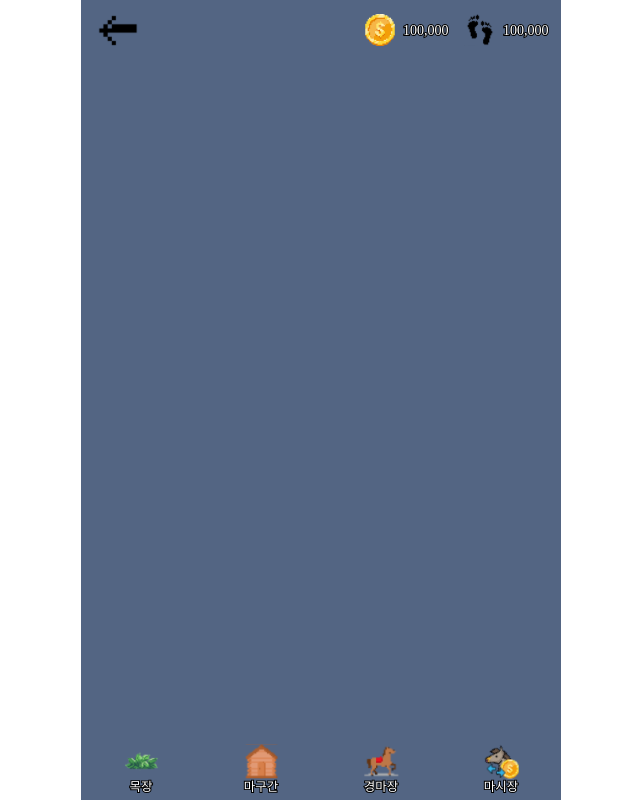
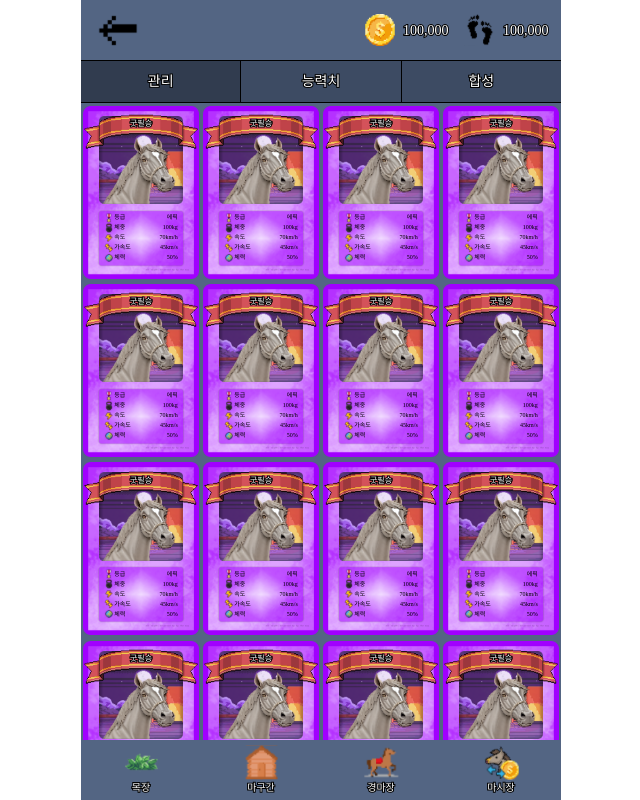
Before and after one commit to Grande-Horse/grande-horse, a React (Vite) app in the folder frontend/web/: page /stall in a window 1280 px wide. Shown: the whole page, without its empty margins (319-959 px from the left). Built offline with nearby package versions, Linux system fonts and the light colour scheme; a web font is replaced by a local one.

Commit message:
feat: SmallHorseCard 컴포넌트 구현

```diff
--- a/frontend/web/src/App.tsx
+++ b/frontend/web/src/App.tsx
@@ -2,6 +2,7 @@ import { BrowserRouter, Routes, Route } from 'react-router-dom';
 import '@/App.css';
 import GlobalLayout from '@/layouts/GlobalLayout';
 import HomePage from '@/pages';
+import StallPage from '@/pages/stall';
 
 function App() {
   return (
@@ -9,6 +10,7 @@ function App() {
       <GlobalLayout>
         <Routes>
           <Route path='/' element={<HomePage />} />
+          <Route path='/stall' element={<StallPage />} />
         </Routes>
       </GlobalLayout>
     </BrowserRouter>
--- /dev/null
+++ b/frontend/web/src/components/cards/HorseCard.tsx
@@ -0,0 +1,77 @@
+import { HorseType } from '@/types/horse';
+import RankIcon from '@/assets/icons/rankIcon.svg?react';
+import WeightIcon from '@/assets/icons/weightIcon.svg?react';
+import SpeedIcon from '@/assets/icons/speedIcon.svg?react';
+import AccelerationIcon from '@/assets/icons/accelerationIcon.svg?react';
+import StaminaIcon from '@/assets/icons/staminaIcon.svg?react';
+import Ribbon from '@/assets/images/ribbon.png';
+import { getDynamicImgSrc } from '@/utils/image';
+import { RankMap } from '@/constants/horse';
+
+interface HorseCardProps {
+  horse: HorseType;
+}
+
+const HorseCard: React.FC<HorseCardProps> = ({
+  horse: { name, coatColor, rank, weight, speed, acceleration, stamina },
+}) => {
+  const horseStats = [
+    {
+      icon: <RankIcon />,
+      label: '등급',
+      value: RankMap[rank as keyof typeof RankMap],
+    },
+    { icon: <WeightIcon />, label: '체중', value: weight + 'kg' },
+    { icon: <SpeedIcon />, label: '속도', value: speed + 'km/h' },
+    { icon: <AccelerationIcon />, label: '가속도', value: acceleration + 'km/s' },
+    { icon: <StaminaIcon />, label: '체력', value: stamina + '%' },
+  ];
+
+  const horseImageSrc = getDynamicImgSrc('horses', coatColor + 'Horse');
+
+  return (
+    <div>
+      <div
+        className={`${cardImageClass[rank as keyof typeof cardImageClass]} relative flex aspect-[320/492] w-[34.2rem] flex-col items-center justify-between bg-contain bg-center bg-no-repeat pt-14`}
+      >
+        <p className='text-heading4 text-stroke absolute top-17 z-20'>{name}</p>
+        <img src={Ribbon} alt='ribbon' className='absolute top-10 z-10' />
+        <div
+          className={`${bgImageClass[rank as keyof typeof bgImageClass]} relative aspect-[256/270] w-[25.6rem] bg-cover`}
+        >
+          <img src={horseImageSrc} className='absolute bottom-0' />
+        </div>
+
+        <ul className='flex w-full flex-col gap-2 pr-24 pb-22 pl-22'>
+          {horseStats.map((stat) => (
+            <li key={stat.label} className='flex items-center justify-between'>
+              <div className='flex items-center'>
+                <span>{stat.icon}</span>
+                <p className='text-black'>{stat.label}</p>
+              </div>
+              <p className='text-stroke'>{stat.value}</p>
+            </li>
+          ))}
+        </ul>
+      </div>
+    </div>
+  );
+};
+
+export default HorseCard;
+
+const cardImageClass = {
+  normal: `bg-[url(@/assets/images/cards/normalCard.png)]`,
+  rare: `bg-[url(@/assets/images/cards/rareCard.png)]`,
+  epic: `bg-[url(@/assets/images/cards/epicCard.png)]`,
+  unique: `bg-[url(@/assets/images/cards/uniqueCard.png)]`,
+  legend: `bg-[url(@/assets/images/cards/legendCard.png)]`,
+} as const;
+
+const bgImageClass = {
+  normal: `bg-[url(@/assets/images/backgrounds/normalBg.png)]`,
+  rare: `bg-[url(@/assets/images/backgrounds/rareBg.png)]`,
+  epic: `bg-[url(@/assets/images/backgrounds/epicBg.png)]`,
+  unique: `bg-[url(@/assets/images/backgrounds/uniqueBg.png)]`,
+  legend: `bg-[url(@/assets/images/backgrounds/legendBg.png)]`,
+} as const;
--- a/frontend/web/src/components/HorseCard.tsx
+++ b/frontend/web/src/components/cards/smallHorseCard.tsx
@@ -1,4 +1,4 @@
-import { HorseType, RankMap } from '@/types/horse';
+import { HorseType } from '@/types/horse';
 import RankIcon from '@/assets/icons/rankIcon.svg?react';
 import WeightIcon from '@/assets/icons/weightIcon.svg?react';
 import SpeedIcon from '@/assets/icons/speedIcon.svg?react';
@@ -6,51 +6,50 @@ import AccelerationIcon from '@/assets/icons/accelerationIcon.svg?react';
 import StaminaIcon from '@/assets/icons/staminaIcon.svg?react';
 import Ribbon from '@/assets/images/ribbon.png';
 import { getDynamicImgSrc } from '@/utils/image';
+import { RankMap } from '@/constants/horse';
 
-interface HorseCardProps {
+interface SmallHorseCardProps {
   horse: HorseType;
-  size?: 'lg' | 'sm';
 }
 
-const HorseCard: React.FC<HorseCardProps> = ({
+const SmallHorseCard: React.FC<SmallHorseCardProps> = ({
   horse: { name, coatColor, rank, weight, speed, acceleration, stamina },
-  size = 'lg',
 }) => {
   const horseStats = [
     {
-      icon: <RankIcon />,
+      icon: <RankIcon width={10} height={10} />,
       label: '등급',
       value: RankMap[rank as keyof typeof RankMap],
     },
-    { icon: <WeightIcon />, label: '체중', value: weight + 'kg' },
-    { icon: <SpeedIcon />, label: '속도', value: speed + 'km/h' },
-    { icon: <AccelerationIcon />, label: '가속도', value: acceleration + 'km/s' },
-    { icon: <StaminaIcon />, label: '체력', value: stamina + '%' },
+    { icon: <WeightIcon width={10} height={10} />, label: '체중', value: weight + 'kg' },
+    { icon: <SpeedIcon width={10} height={10} />, label: '속도', value: speed + 'km/h' },
+    { icon: <AccelerationIcon width={10} height={10} />, label: '가속도', value: acceleration + 'km/s' },
+    { icon: <StaminaIcon width={10} height={10} />, label: '체력', value: stamina + '%' },
   ];
 
   const horseImageSrc = getDynamicImgSrc('horses', coatColor + 'Horse');
 
   return (
-    <div className={size === 'sm' ? 'scale-25' : ''}>
+    <div>
       <div
-        className={`${cardImageClass[rank as keyof typeof cardImageClass]} relative flex aspect-[320/492] w-[34.2rem] flex-col items-center justify-between bg-contain bg-center bg-no-repeat pt-14`}
+        className={`${cardImageClass[rank as keyof typeof cardImageClass]} relative flex aspect-[320/492] w-[11.6rem] flex-col items-center justify-between bg-contain bg-center bg-no-repeat pt-5 pb-7.5`}
       >
-        <p className='text-heading4 text-stroke absolute top-17 z-20'>{name}</p>
-        <img src={Ribbon} alt='ribbon' className='absolute top-10 z-10' />
+        <p className='text-detail3 text-stroke absolute top-6 z-20'>{name}</p>
+        <img src={Ribbon} alt='ribbon' className='absolute top-4 z-10' />
         <div
-          className={`${bgImageClass[rank as keyof typeof bgImageClass]} relative aspect-[256/270] w-[25.6rem] bg-cover`}
+          className={`${bgImageClass[rank as keyof typeof bgImageClass]} relative aspect-[256/270] w-[8.4rem] bg-cover`}
         >
           <img src={horseImageSrc} className='absolute bottom-0' />
         </div>
 
-        <ul className='flex w-full flex-col gap-2 pr-24 pb-22 pl-22'>
+        <ul className='flex w-full flex-col px-8.5'>
           {horseStats.map((stat) => (
             <li key={stat.label} className='flex items-center justify-between'>
               <div className='flex items-center'>
                 <span>{stat.icon}</span>
-                <p className='text-black'>{stat.label}</p>
+                <p className='text-detail4 text-black'>{stat.label}</p>
               </div>
-              <p className='text-stroke'>{stat.value}</p>
+              <p className='text-detail4 text-black'>{stat.value}</p>
             </li>
           ))}
         </ul>
@@ -59,7 +58,7 @@ const HorseCard: React.FC<HorseCardProps> = ({
   );
 };
 
-export default HorseCard;
+export default SmallHorseCard;
 
 const cardImageClass = {
   normal: `bg-[url(@/assets/images/cards/normalCard.png)]`,
--- a/frontend/web/src/components/ui/Tabs.tsx
+++ b/frontend/web/src/components/ui/Tabs.tsx
@@ -11,7 +11,7 @@ const Tabs: React.FC<TabsProps> = ({ tabList, tabPanels }) => {
 
   return (
     <>
-      <div className='bg-primary flex w-full cursor-pointer divide-x divide-black border-t border-b border-black'>
+      <div className='bg-primary sticky top-0 z-1000 flex w-full cursor-pointer divide-x divide-black border-t border-b border-black'>
         {tabList.map(({ tabId, tabName }) => (
           <div
             key={tabId}
--- a/frontend/web/src/components/ui/navbar/BottomNavBar.tsx
+++ b/frontend/web/src/components/ui/navbar/BottomNavBar.tsx
@@ -13,10 +13,10 @@ const BottomNavBar: React.FC<BottomNavBarProps> = ({ variant }) => {
           <Link
             key={index}
             to={{ pathname: '/' }}
-            className='hover:bg-primary flex w-full flex-col items-center justify-between'
+            className='hover:bg-primary flex w-full flex-col items-center justify-between py-2'
           >
             <content.icon className='size-14' />
-            <p className='text-stroke text-xl'>{content.text}</p>
+            <p className='text-stroke text-detail2'>{content.text}</p>
           </Link>
         );
       })}
--- /dev/null
+++ b/frontend/web/src/constants/horse.ts
@@ -0,0 +1,7 @@
+export const RankMap = {
+  normal: '노멀',
+  rare: '레어',
+  epic: '에픽',
+  unique: '유니크',
+  legend: '레전드',
+} as const;
--- a/frontend/web/src/index.css
+++ b/frontend/web/src/index.css
@@ -8,6 +8,14 @@
 @utility text-stroke {
   -webkit-text-stroke: 2px black;
   paint-order: stroke fill;
+}
+
+@utility scrollbar-hide {
+  ::-webkit-scrollbar {
+    display: none;
+  }
+  -ms-overflow-style: none;
+  scrollbar-width: none;
 }
 
 @theme {
@@ -33,7 +41,10 @@
   --text-heading4: 1.8rem;
   --text-body1: 1.6rem;
   --text-body2: 1.4rem;
-  --text-detail: 1.2rem;
+  --text-detail1: 1.2rem;
+  --text-detail2: 1rem;
+  --text-detail3: 0.8rem;
+  --text-detail4: 0.6rem;
 
   --font-primary: 'DungGeunMo';
   --container-base: 480px;
--- a/frontend/web/src/layouts/GlobalLayout.tsx
+++ b/frontend/web/src/layouts/GlobalLayout.tsx
@@ -9,7 +9,7 @@ interface LayoutProps {
 const GlobalLayout: React.FC<LayoutProps> = ({ children }) => (
   <div className='bg-background max-w-base font-primary text-body2 m-auto flex min-h-screen flex-col justify-between text-white'>
     <Header />
-    <main className='flex-1 overflow-auto'>{children}</main>
+    <main className='scrollbar-hide h-[calc(100vh-12rem)] overflow-x-hidden'>{children}</main>
     <BottomNavBar variant='default' />
   </div>
 );
--- a/frontend/web/src/pages/index.tsx
+++ b/frontend/web/src/pages/index.tsx
@@ -1,16 +1,11 @@
-import HorseCard from '@/components/HorseCard';
-import Tabs from '@/components/ui/Tabs';
-import { stableTabList } from '@/constants/tabList';
-import { horseMockData } from '@/mocks/datas/horse';
+import { Link } from 'react-router-dom';
 
 const HomePage: React.FC = () => {
   return (
     <div className='w-full'>
-      <Tabs tabList={stableTabList} tabPanels={[<div>탭 내용1</div>, <div>탭 내용2</div>, <div>탭 내용3</div>]} />
-
-      <div className='mt-10 flex justify-center'>
-        <HorseCard horse={horseMockData} />
-      </div>
+      <Link to='/stall' className='underline'>
+        마구간으로 이동
+      </Link>
     </div>
   );
 };
--- /dev/null
+++ b/frontend/web/src/pages/stall/index.tsx
@@ -0,0 +1,9 @@
+import Tabs from '@/components/ui/Tabs';
+import { stableTabList } from '@/constants/tabList';
+import ManagementPanel from '@/pages/stall/panels/managementPanel';
+
+const StallPage: React.FC = () => {
+  return <Tabs tabList={stableTabList} tabPanels={[<ManagementPanel />, <div>탭 내용2</div>, <div>탭 내용3</div>]} />;
+};
+
+export default StallPage;
--- /dev/null
+++ b/frontend/web/src/pages/stall/panels/managementPanel.tsx
@@ -0,0 +1,14 @@
+import SmallHorseCard from '@/components/cards/smallHorseCard';
+import { horseMockData } from '@/mocks/datas/horse';
+
+const ManagementPanel: React.FC = () => {
+  return (
+    <div className='flex flex-wrap justify-around'>
+      {Array.from({ length: 20 }).map(() => (
+        <SmallHorseCard horse={horseMockData} />
+      ))}
+    </div>
+  );
+};
+
+export default ManagementPanel;
--- a/frontend/web/src/types/horse.ts
+++ b/frontend/web/src/types/horse.ts
@@ -1,3 +1,5 @@
+import { RankMap } from '@/constants/horse';
+
 export interface HorseType {
   id: string;
   name: string;
@@ -9,14 +11,6 @@ export interface HorseType {
   stamina: number;
 }
 
-export const RankMap = {
-  normal: '노멀',
-  rare: '레어',
-  epic: '에픽',
-  unique: '유니크',
-  legend: '레전드',
-} as const;
-
 export type RankType = (typeof RankMap)[keyof typeof RankMap];
 
 export type CoatColorType = 'black' | 'white' | 'brown' | 'darkbrown' | 'gray';
```
